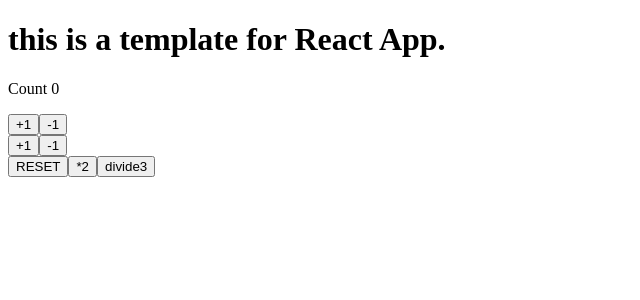
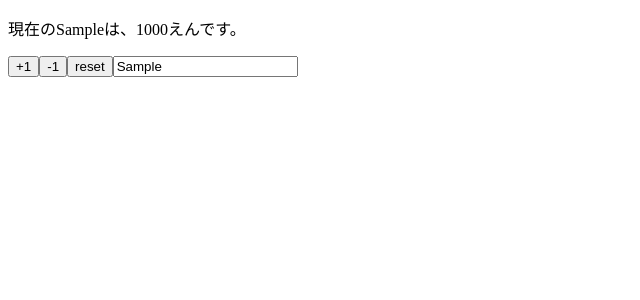
Before and after one commit to monkuma/react-hooks-101, a React (Create React App) app: page / in a window 1280 px wide. Shown: the top 300 px of the page, without its empty margins (0-640 px from the left). Built offline with nearby package versions, Linux system fonts and the light colour scheme.

Commit message:
implement component using multiple states

```diff
--- a/src/App.js
+++ b/src/App.js
@@ -1,51 +1,29 @@
 import React, { useState } from "react";
 
-const App = () => {
-  const [count, setCount] = useState(0);
+const App = (props) => {
+  const [name, setName] = useState(props.name);
+  const [price, setPrice] = useState(props.price);
 
-  const increment = () => {
-    setCount(count + 1);
-  };
-  const decrement = () => setCount(count - 1);
-
-  const increment2 = () => setCount((prev) => prev + 1);
-  const decrement2 = () => setCount((prev) => prev - 1);
-
-  // const reset = () => setCount((prev) => prev - prev);
-  const reset = () => setCount(0);
-
-  const double = () => setCount((prev) => prev * 2);
-
-  const divide3 = () => {
-    setCount((prev) => {
-      const newPrev = prev;
-      if (newPrev % 3 === 0) {
-        return newPrev / 3;
-      } else {
-        return prev;
-      }
-    });
+  const reset = () => {
+    setPrice(props.price);
+    setName(props.name);
   };
   return (
     <>
-      <div>
-        <h1>this is a template for React App.</h1>
-        <p>Count {count}</p>
-        <button onClick={increment}>+1</button>
-        <button onClick={decrement}>-1</button>
-      </div>
-      <div>
-        <button onClick={increment2}>+1</button>
-        <button onClick={decrement2}>-1</button>
-      </div>
-
-      <div>
-        <button onClick={reset}>RESET</button>
-        <button onClick={double}>*2</button>
-        <button onClick={divide3}>divide3</button>
-      </div>
+      <p>
+        現在の{name}は、{price}えんです。
+      </p>
+      <button onClick={() => setPrice(price + 1)}>+1</button>
+      <button onClick={() => setPrice(price - 1)}>-1</button>
+      <button onClick={reset}>reset</button>
+      <input value={name} onChange={(e) => setName(e.target.value)} />
     </>
   );
 };
 
+App.defaultProps = {
+  name: "Sample",
+  price: 1000,
+};
+
 export default App;
```
